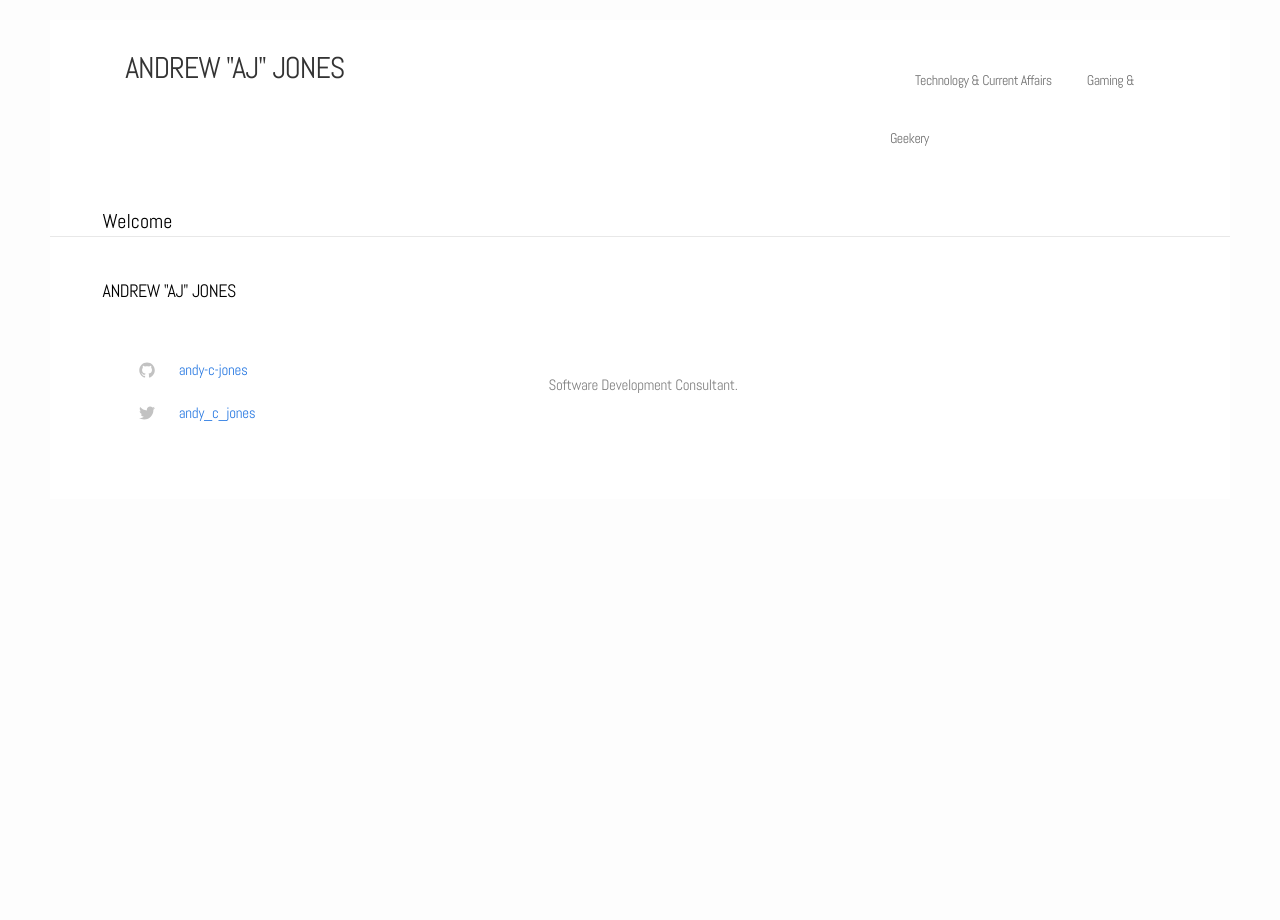
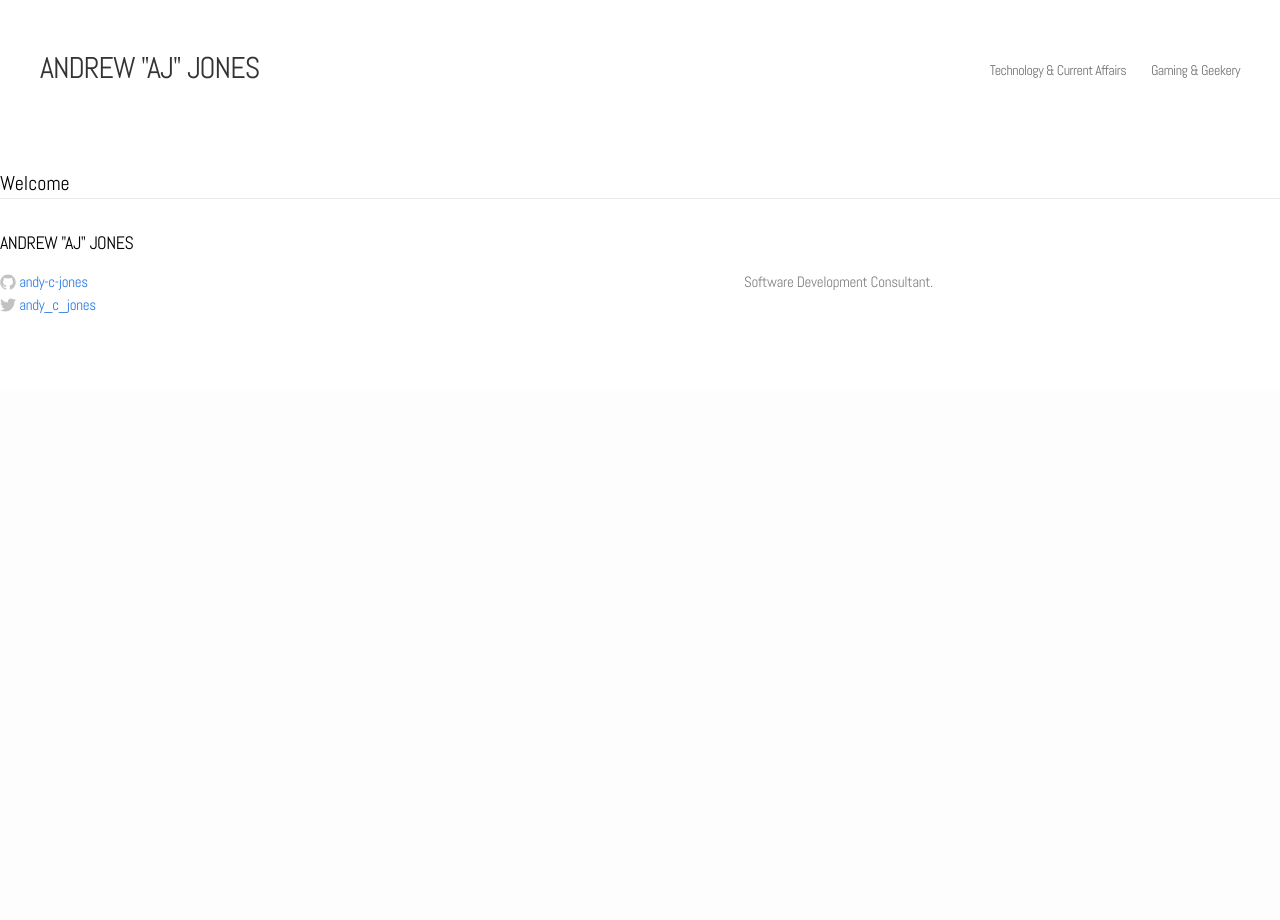
Before and after one commit to andy-c-jones/andy-c-jones.github.io, a Jekyll site: the page built from index.html, in a window 1280 px wide. Built offline with Jekyll 4.4.1, drawn with Linux system fonts in a browser that asks for light colours.

Commit message:
Reset padding

```diff
--- a/css/main.css
+++ b/css/main.css
@@ -3,9 +3,7 @@
 
 * {
   margin: 0;
-  padding-top: 10px;
-  padding-left: 2%;
-  padding-right: 2%;
+  padding: 0;
 }
 
 html, body { height: 100%; }
@@ -31,7 +29,7 @@
 .wrap:after { clear: both; }
 .wrap {
   max-width: 100%;
-  padding: 0 30px;
+  padding: 0 0px;
   margin: 0 auto;
   zoom: 1;
 }
@@ -45,6 +43,7 @@
 .site-header {
   min-height: 56px;
   background-color: white;
+  padding: 40px;
 }
 
 .site-title,
```
Also changed, not shown: 2 other files.
